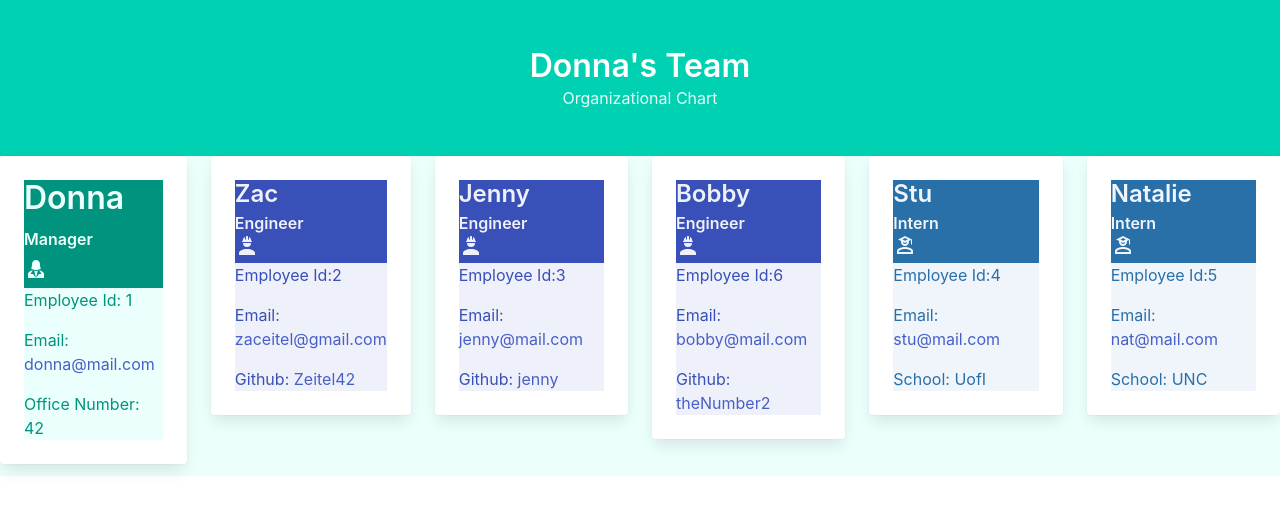
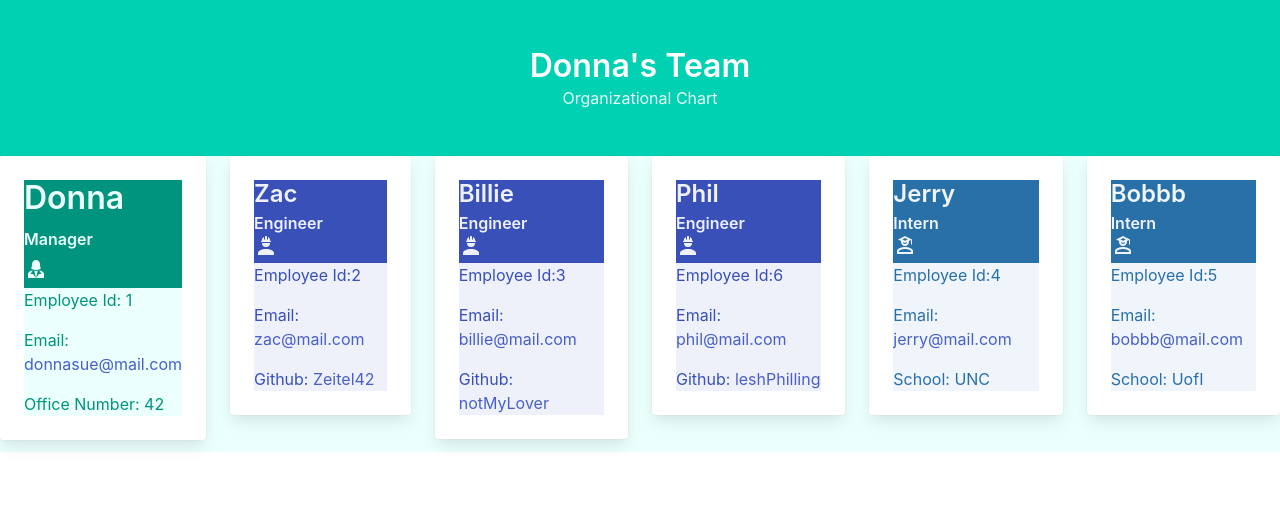
Before and after one commit to Zeitel42/Team-Profile-Generator, a website: page main/assets/index.html in a window 1280 px wide. Drawn offline with nearby package versions, Linux system fonts and the light colour scheme.

Commit message:
refactor class and extend

```diff
--- a/main/assets/index.html
+++ b/main/assets/index.html
@@ -42,7 +42,7 @@
             </div>
             <div class="content has-background-primary-light has-text-primary-dark">
               <p class="content">Employee Id: 1</p>
-              <p>Email: <a href="mailto:donna@mail.com">donna@mail.com</a></p>
+              <p>Email: <a href="mailto:donnasue@mail.com">donnasue@mail.com</a></p>
               <p>Office Number: 42</p>
             </div>
           </div>
@@ -65,7 +65,7 @@
               </div>
               <div class="content has-background-link-light has-text-link-dark">
                 <p class="content">Employee Id:2</p>
-                <p>Email: <a href="mailto:zaceitel@gmail.com">zaceitel@gmail.com</a></p>
+                <p>Email: <a href="mailto:zac@mail.com">zac@mail.com</a></p>
                 <p>Github: <a href="https://github.com/Zeitel42">Zeitel42</a></p>
               </div>
             </div>
@@ -76,7 +76,7 @@
           <div class="card">
             <div class="card-content">
               <div class="media-content">
-                <p class="title is-4 has-background-link-dark has-text-link-light">Jenny
+                <p class="title is-4 has-background-link-dark has-text-link-light">Billie
                 <br>
                 <span class="subtitle is-6 has-background-link-dark has-text-link-light">Engineer</span>
                 <br>
@@ -87,8 +87,8 @@
               </div>
               <div class="content has-background-link-light has-text-link-dark">
                 <p class="content">Employee Id:3</p>
-                <p>Email: <a href="mailto:jenny@mail.com">jenny@mail.com</a></p>
-                <p>Github: <a href="https://github.com/jenny">jenny</a></p>
+                <p>Email: <a href="mailto:billie@mail.com">billie@mail.com</a></p>
+                <p>Github: <a href="https://github.com/notMyLover">notMyLover</a></p>
               </div>
             </div>
           </div>
@@ -98,7 +98,7 @@
           <div class="card">
             <div class="card-content">
               <div class="media-content">
-                <p class="title is-4 has-background-link-dark has-text-link-light">Bobby
+                <p class="title is-4 has-background-link-dark has-text-link-light">Phil
                 <br>
                 <span class="subtitle is-6 has-background-link-dark has-text-link-light">Engineer</span>
                 <br>
@@ -109,8 +109,8 @@
               </div>
               <div class="content has-background-link-light has-text-link-dark">
                 <p class="content">Employee Id:6</p>
-                <p>Email: <a href="mailto:bobby@mail.com">bobby@mail.com</a></p>
-                <p>Github: <a href="https://github.com/theNumber2">theNumber2</a></p>
+                <p>Email: <a href="mailto:phil@mail.com">phil@mail.com</a></p>
+                <p>Github: <a href="https://github.com/leshPhilling">leshPhilling</a></p>
               </div>
             </div>
           </div>
@@ -122,7 +122,7 @@
           <div class="card">
             <div class="card-content">
               <div class="media-content">
-                <p class="title is-4 is-centered has-background-info-dark has-text-info-light">Stu
+                <p class="title is-4 is-centered has-background-info-dark has-text-info-light">Jerry
                 <br>
                 <span class="subtitle is-6 is-centered has-background-info-dark has-text-info-light">Intern</span>
                 <br>
@@ -133,8 +133,8 @@
               </div>
               <div class="content has-background-info-light has-text-info-dark">
                 <p class="content">Employee Id:4</p>
-                <p>Email: <a href="mailto:stu@mail.com">stu@mail.com</a></p>
-                <p>School: UofI</p>
+                <p>Email: <a href="mailto:jerry@mail.com">jerry@mail.com</a></p>
+                <p>School: UNC</p>
               </div>
             </div>
           </div>
@@ -144,7 +144,7 @@
           <div class="card">
             <div class="card-content">
               <div class="media-content">
-                <p class="title is-4 is-centered has-background-info-dark has-text-info-light">Natalie
+                <p class="title is-4 is-centered has-background-info-dark has-text-info-light">Bobbb
                 <br>
                 <span class="subtitle is-6 is-centered has-background-info-dark has-text-info-light">Intern</span>
                 <br>
@@ -155,8 +155,8 @@
               </div>
               <div class="content has-background-info-light has-text-info-dark">
                 <p class="content">Employee Id:5</p>
-                <p>Email: <a href="mailto:nat@mail.com">nat@mail.com</a></p>
-                <p>School: UNC</p>
+                <p>Email: <a href="mailto:bobbb@mail.com">bobbb@mail.com</a></p>
+                <p>School: UofI</p>
               </div>
             </div>
           </div>
```
Also changed, not shown: _tests_/employee.test.js (added, +11 -0 lines), _tests_/engineer.test.js (+9 -2 lines), _tests_/intern.test.js (+7 -0 lines), main/assets/js/employee.js (added, +21 -0 lines), main/assets/js/engineer.js (+13 -5 lines), main/assets/js/intern.js (+13 -5 lines), main/assets/js/manager.js (+8 -5 lines), main/index.js (+5 -5 lines), main/assets/js/generateHTML.js (line endings or trailing spaces).
